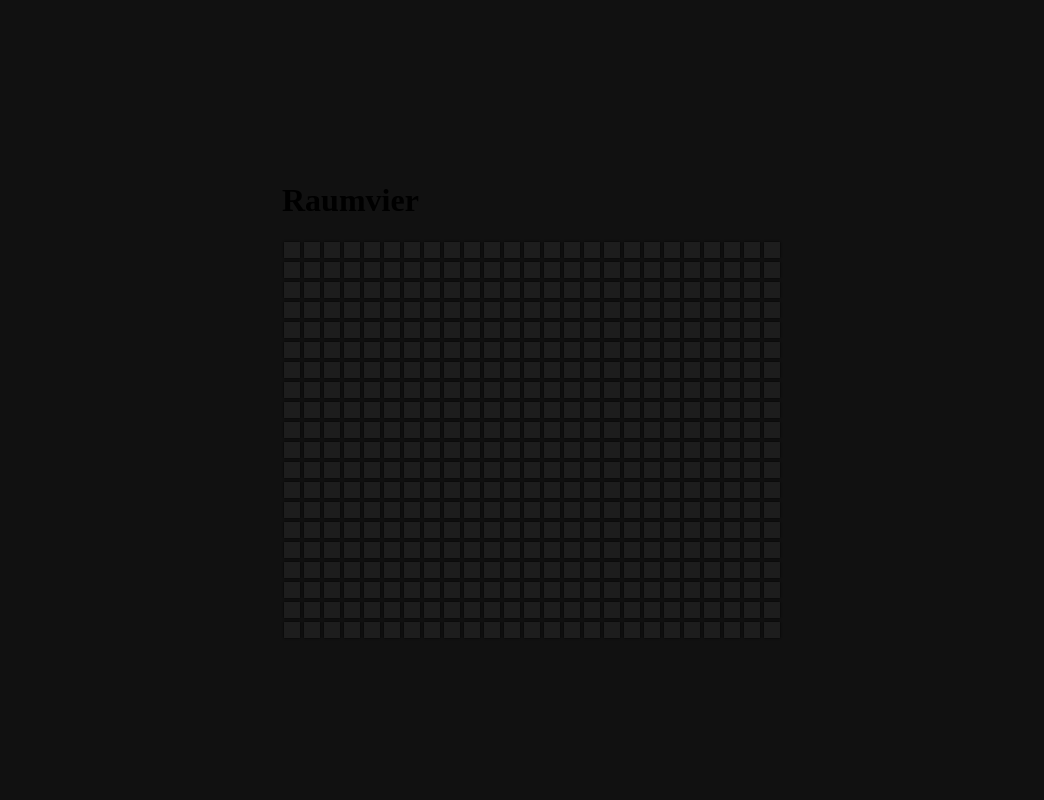
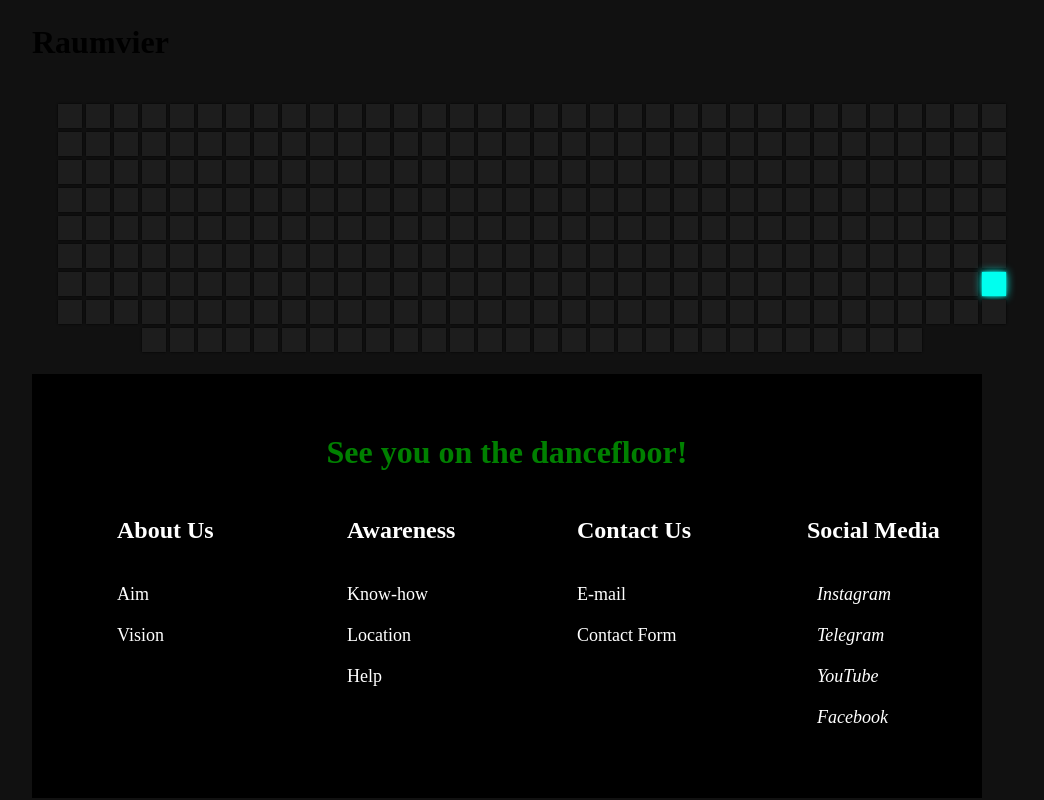
Before and after one commit to Sonickaa/R4_Events_FE, a React (Vite) app: page / in a window 1280 px wide. Shown: the whole page, without its empty margins (108-1152 px from the left). Built offline with nearby package versions, Linux system fonts and the light colour scheme.

Commit message:
footer plus changed overflow of hoverColor to auto

```diff
--- a/package.json
+++ b/package.json
@@ -12,7 +12,8 @@
   "dependencies": {
     "react": "^18.2.0",
     "react-dom": "^18.2.0",
-    "react-router-dom": "^6.18.0"
+    "react-router-dom": "^6.18.0",
+    "styled-components": "^6.1.1"
   },
   "devDependencies": {
     "@types/react": "^18.2.15",
--- a/src/App.jsx
+++ b/src/App.jsx
@@ -1,12 +1,18 @@
 import HoverColor from "./components/HoverColor";
-
+import Footer from "./components/Footer";
+import React from "react";
 import "./App.css";
 
 function App() {
   return (
     <>
-      <h1>Raumvier</h1>
+      <div>
+        {" "}
+        <h1>Raumvier</h1>
+      </div>
+
       <HoverColor />
+      <Footer />
     </>
   );
 }
--- /dev/null
+++ b/src/components/Footer.jsx
@@ -0,0 +1,99 @@
+// Filename - components/Footer.js
+
+import React from "react";
+import {
+  Box,
+  FooterContainer,
+  Row,
+  Column,
+  FooterLink,
+  Heading,
+} from "./FooterStyles";
+
+const Footer = () => {
+  return (
+    <Box>
+      <h1
+        style={{
+          color: "green",
+          textAlign: "center",
+          marginTop: "10px",
+        }}
+      >
+        See you on the dancefloor!
+      </h1>
+      <FooterContainer>
+        <Row>
+          <Column>
+            <Heading>About Us</Heading>
+            <FooterLink href="#">Aim</FooterLink>
+            <FooterLink href="#">Vision</FooterLink>
+            {/*  <FooterLink href="#">Testimonials</FooterLink> */}
+          </Column>
+          <Column>
+            <Heading>Awareness</Heading>
+            <FooterLink href="#">Know-how</FooterLink>
+            <FooterLink href="#">Location</FooterLink>
+            <FooterLink href="#">Help</FooterLink>
+            {/*   <FooterLink href="#">Teaching</FooterLink> */}
+          </Column>
+          <Column>
+            <Heading>Contact Us</Heading>
+            <FooterLink href="#">E-mail</FooterLink>
+            <FooterLink href="#">Contact Form</FooterLink>
+            {/* <FooterLink href="#">Indore</FooterLink>
+            <FooterLink href="#">Mumbai</FooterLink> */}
+          </Column>
+          <Column>
+            <Heading>Social Media</Heading>
+            <FooterLink href="#">
+              <i className="fab fa-facebook-f">
+                <span
+                  style={{
+                    marginLeft: "10px",
+                  }}
+                >
+                  Instagram
+                </span>
+              </i>
+            </FooterLink>
+            <FooterLink href="#">
+              <i className="fab fa-instagram">
+                <span
+                  style={{
+                    marginLeft: "10px",
+                  }}
+                >
+                  Telegram
+                </span>
+              </i>
+            </FooterLink>
+            <FooterLink href="#">
+              <i className="fab fa-twitter">
+                <span
+                  style={{
+                    marginLeft: "10px",
+                  }}
+                >
+                  YouTube
+                </span>
+              </i>
+            </FooterLink>
+            <FooterLink href="#">
+              <i className="fab fa-youtube">
+                <span
+                  style={{
+                    marginLeft: "10px",
+                  }}
+                >
+                  Facebook
+                </span>
+              </i>
+            </FooterLink>
+          </Column>
+        </Row>
+      </FooterContainer>
+    </Box>
+  );
+};
+export default Footer;
--- /dev/null
+++ b/src/components/FooterStyles.jsx
@@ -0,0 +1,60 @@
+// components/FooterStyles.js
+
+import styled from "styled-components";
+
+export const Box = styled.div`
+  padding: 5% 2.5%;
+  background: black;
+  // position: absolute;
+  bottom: 0;
+  width: 95%;
+
+  @media (max-width: 1000px) {
+    // padding: 70px 30px;
+  }
+`;
+
+export const FooterContainer = styled.div`
+  display: flex;
+  flex-direction: column;
+  justify-content: center;
+  max-width: 1000px;
+  margin: 0 auto;
+  /* background: red; */
+`;
+
+export const Column = styled.div`
+  display: flex;
+  flex-direction: column;
+  text-align: left;
+  margin-left: 60px;
+`;
+
+export const Row = styled.div`
+  display: grid;
+  grid-template-columns: repeat(auto-fill, minmax(185px, 1fr));
+  grid-gap: 20px;
+
+  @media (max-width: 1000px) {
+    grid-template-columns: repeat(auto-fill, minmax(200px, 1fr));
+  }
+`;
+
+export const FooterLink = styled.a`
+  color: #fff;
+  margin-bottom: 20px;
+  font-size: 18px;
+  text-decoration: none;
+
+  &:hover {
+    color: green;
+    transition: 200ms ease-in;
+  }
+`;
+
+export const Heading = styled.p`
+  font-size: 24px;
+  color: #fff;
+  margin-bottom: 40px;
+  font-weight: bold;
+`;
--- a/src/components/HoverColor.jsx
+++ b/src/components/HoverColor.jsx
@@ -8,7 +8,7 @@
     const container = containerRef.current;
     /*     const colors = ["#e74c3c", "#8e44ad", "#3498db", "#e67e22", "#2ecc71"]; */
     const colors = ["#00CDD1", "#09E8DE", "#00FFEF", "#F4308F", "#E0007C"];
-    const SQUARES = 500;
+    const SQUARES = 300;
 
     const setColor = (element) => {
       const color = getRandomColor();
--- a/src/components/css/hoverColor.css
+++ b/src/components/css/hoverColor.css
@@ -8,7 +8,7 @@
   align-items: center;
   justify-content: center;
   height: 100vh;
-  overflow: hidden;
+  overflow: auto;
   margin: 0;
 }
 
@@ -17,7 +17,9 @@
   align-items: center;
   justify-content: center;
   flex-wrap: wrap;
-  max-width: 500px;
+  max-width: 1000px; /* Set a maximum width for the container */
+  width: 100%; /* Ensure container takes full width on smaller screens */
+  padding: 20px; /* Add padding for better spacing */
 }
 
 .square {
@@ -29,6 +31,14 @@
   transition: 2s ease;
 }
 
+/* Make squares larger on larger screens */
+@media screen and (min-width: 600px) {
+  .square {
+    height: 24px;
+    width: 24px;
+  }
+}
+
 .square:hover {
   transition-duration: 0s;
 }
```
Also changed, not shown: 1 other file (tests, documents, lock files or other folders).
